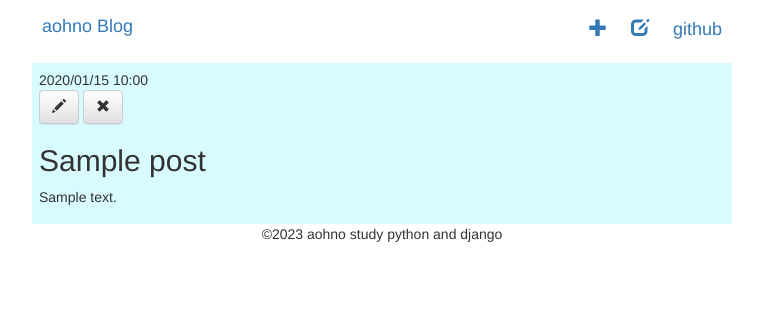
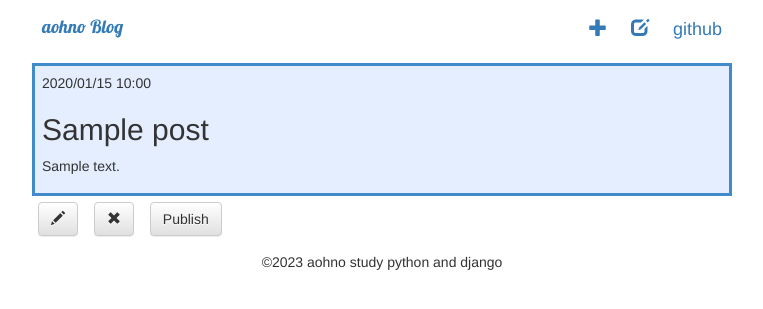
Before and after one commit to hrnmrnmh/studyDjango, a Django app: page /post/1/ in a window 1280 px wide. Shown: the top 309 px of the page, without its empty margins (258-1021 px from the left). Run offline with Django 4.2, Linux system fonts and the light colour scheme; a user stored in the database is signed in; tables that the repository leaves empty hold one stand-in row (values such as "Sample post"); style sheets or scripts are compiled from the project's sources; some libraries are stand-ins or nearby versions.

Commit message:
blog style

```diff
--- a/blog/static/blog.scss
+++ b/blog/static/blog.scss
@@ -1,19 +1,36 @@
-.post{
+section#content {
+  .post {
+    border: solid #428bca;
     padding: 7px;
-  background-color: #d7fbff;
+    background-color: #e4eeff;
   }
 
-.posts{
+  #post_operation {
+    ul {
+      margin-block-start: 0;
+      padding-inline-start: 0;
+
+      li {
+        margin: 3px;
+        padding: 3px;
+        display: inline-block;
+        list-style: none;
+      }
+    }
+  }
+
+  .posts {
     width: 100%;
     display: flex;
     flex-direction: row;
     flex-wrap: wrap;
 
-  article{
-    border: solid aqua;
+    article {
+      border: solid #428bca;
       margin: 7px;
       padding: 3px;
       min-width: 150px;
 
     }
   }
+}
--- a/blog/templates/blog/post_detail.html
+++ b/blog/templates/blog/post_detail.html
@@ -14,18 +14,32 @@
                 {{ post.published_date | date:'Y/m/d H:i' }}
             </div>
         {% else %}
-            <a class="btn btn-default" href="{% url 'post_publish' pk=post.pk %}">Publish</a>
+            <p>draft</p>
         {% endif %}
 
-        {% if request.user.is_authenticated %}
-            <a class="btn btn-default" href="{% url 'post_edit' pk=post.pk %}">
-                <span class="glyphicon glyphicon-pencil"></span>
-            </a>
-            <a class="btn btn-default" href="{% url 'post_remove' pk=post.pk %}" onclick="return confirm('delete??')">
-                <span class="glyphicon glyphicon-remove"></span>
-            </a>
-        {% endif %}
         <h2>{{ post.title }}</h2>
         <p>{{ post.text|linebreaksbr }}</p>
     </div>
+
+    {% if request.user.is_authenticated %}
+        <section id="post_operation">
+            <ul>
+                <li>
+                    <a class="btn btn-default" href="{% url 'post_edit' pk=post.pk %}">
+                        <span class="glyphicon glyphicon-pencil"></span>
+                    </a>
+                </li>
+                <li>
+                    <a class="btn btn-default" href="{% url 'post_remove' pk=post.pk %}"
+                       onclick="return confirm('delete??')">
+                        <span class="glyphicon glyphicon-remove"></span>
+                    </a>
+                </li>
+                <li><a class="btn btn-default" href="{% url 'post_publish' pk=post.pk %}">Publish</a></li>
+            </ul>
+
+
+        </section>
+    {% endif %}
+
 {% endblock %}
--- a/static/base.scss
+++ b/static/base.scss
@@ -9,6 +9,7 @@ header {
     margin: 7px;
     padding: 3px;
     width: 100px;
+    font-family: Lobster, "Meiryo UI", sans-serif;
   }
 
   nav {
--- a/templates/base.html
+++ b/templates/base.html
@@ -11,6 +11,8 @@
     <link rel="stylesheet" href="//maxcdn.bootstrapcdn.com/bootstrap/3.2.0/css/bootstrap-theme.min.css">
     {% block stylesheet %}{% endblock %}
     <link rel="stylesheet" href="{% sass_src 'base.scss' %}">
+    <link href="//fonts.googleapis.com/css?family=Lobster&subset=latin,latin-ext" rel="stylesheet" type="text/css">
+
     <title>{% block title %}{% endblock %} | aohno blog study python and Django</title>
 </head>
 <body>
```
Lines whose indentation alone changed are shown as unchanged.
